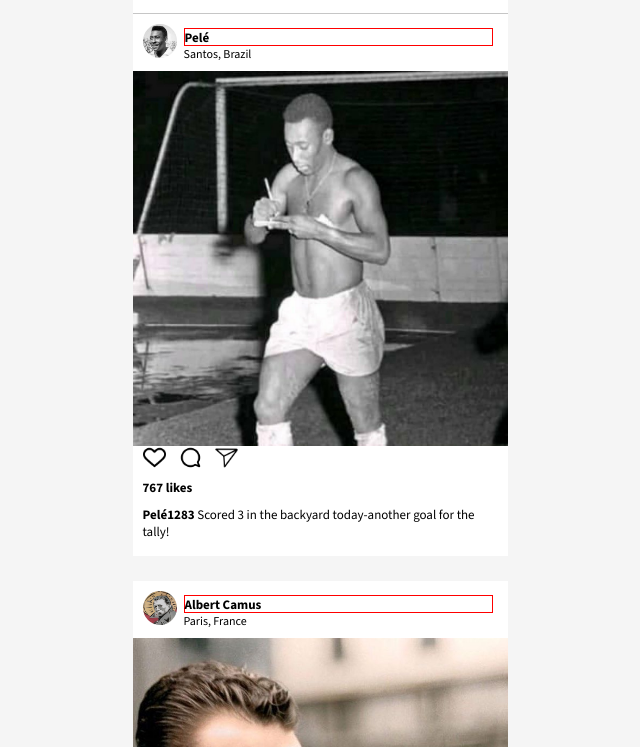
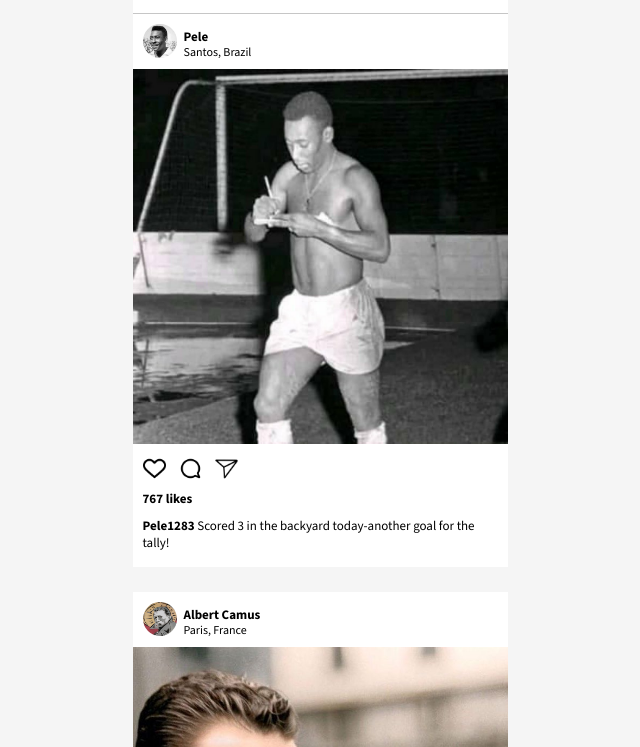
Before and after one commit to Aviupadhyay457/oldagram, a plain HTML site: page index.html in a window 1280 px wide. Shown: the part 53-800 px from the top of the page, without its empty margins (320-960 px from the left). Drawn offline with nearby package versions, Linux system fonts and the light colour scheme.

Commit message:
fixed ui bugs

```diff
--- a/index.css
+++ b/index.css
@@ -67,7 +67,7 @@ section{
     height:16px;
     text-align: left;
     margin:0px;
-    border: 1px, solid red;
+    /* border: 1px, solid red; */
 }
 
 .postmaker-info p{
@@ -104,6 +104,7 @@ section{
     width:23px;
     height:23px;
     margin-right:10px;
+    margin-top: 13px;
     /* border:1px solid red; */
 }
 .heart-icon,.likes, .username{
--- a/index.js
+++ b/index.js
@@ -1,7 +1,7 @@
 const posts = [
       {
-        name: "Pelé",
-        username: "Pelé1283",
+        name: "Pele",
+        username: "Pele1283",
         location: "Santos, Brazil",
         avatar: "images/avatar-pele.jpeg",
         post: "images/post-pele.jpg",
@@ -27,12 +27,12 @@ const posts = [
         likes: 5
     },
     {
-        name: "Salvador Dalí ",
+        name: "Salvador Dali ",
         username: "Salvador85",
         location: "Catalonia, Spain",
         avatar: "images/avatar-dali.webp",
         post: "images/post-dali.jpg",
-        comment: "Dalí!!!",
+        comment: "Dali!!!",
         likes: 111
     }
 ]
```
